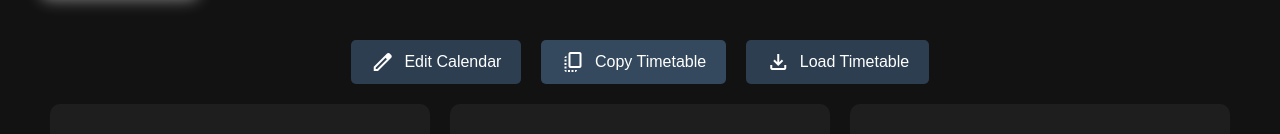
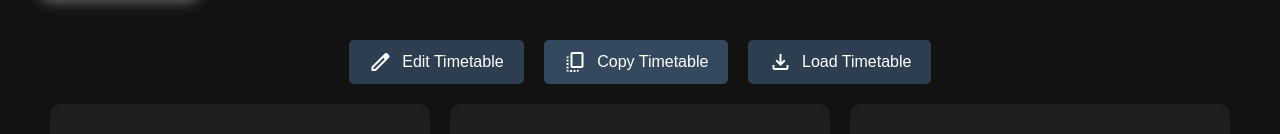
Before and after one commit to ServerBP/calendar-app, a SvelteKit app in the folder calendarSchool/: page / in a window 1280 px wide. Shown: the part 491-625 px from the top of the page. Built offline with nearby package versions, Linux system fonts and the light colour scheme.

Commit message:
changed edit calendar button to edit timetable 	modified:   calendarSchool/src/routes/+page.svelte

```diff
--- a/calendarSchool/src/routes/+page.svelte
+++ b/calendarSchool/src/routes/+page.svelte
@@ -400,7 +400,7 @@
       <span class="material-symbols-outlined">
         {editMode ? 'save' : 'edit'}
       </span>
-      {editMode ? 'Save' : 'Edit'} Calendar
+      {editMode ? 'Save' : 'Edit'} Timetable
     </button>
     <button class="copy-button" on:click={copyTimetable}>
       <span class="material-symbols-outlined">copy_all</span>
```
